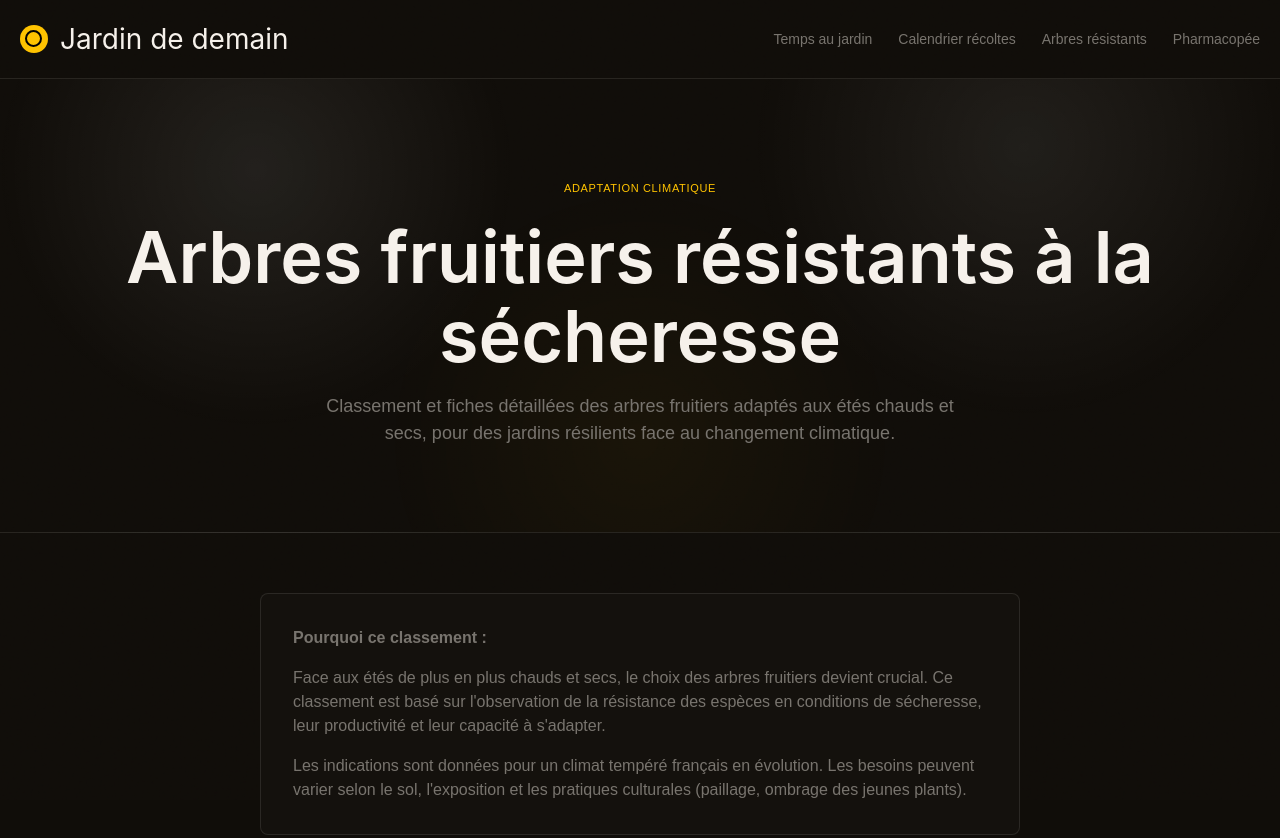
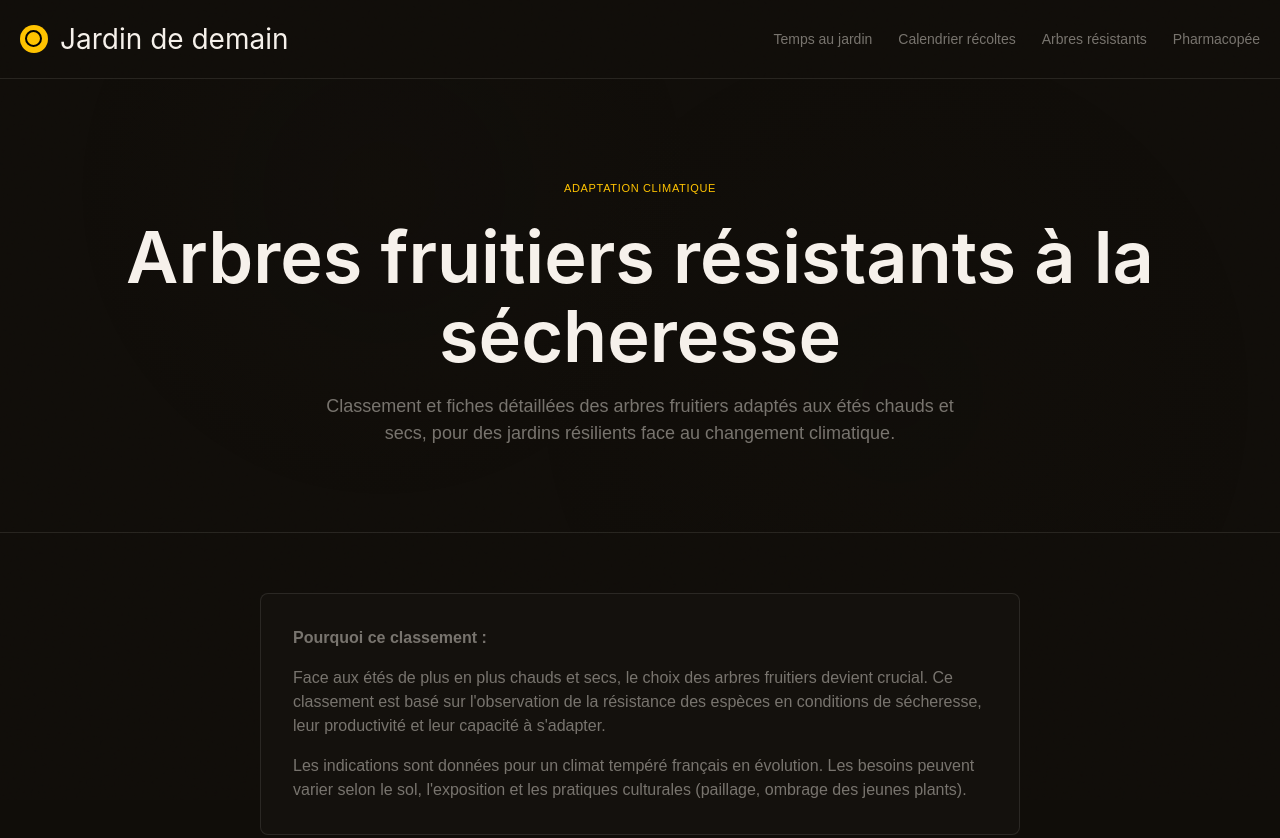
Before and after one commit to Lancoli/jardin-de-demain, a plain HTML site: page arbres-secheresse.html in a window 1280 px wide. Shown: the top 838 px of the page. Drawn offline with Linux system fonts and the light colour scheme.

Commit message:
refactor(hero): ♻️ simplifier gradients à 2 stops en oklch
Réduction des 3 gradients radiaux du hero à 2 stops maximum, avec delta de
lightness de 2% (20% → 18%, ≤ 8% selon T22). Ajout de l'interpolation
explicite 'in oklch' pour une transition harmonieuse dans l'espace de couleur
perceptuel.

Ticket: #352

```diff
--- a/arbres-secheresse.html
+++ b/arbres-secheresse.html
@@ -101,9 +101,8 @@
       padding: 90px 20px 85px;
       border-bottom: 1px solid var(--border);
       background:
-        radial-gradient(circle at 20% 20%, oklch(100% 0 var(--hue) / .08), transparent 24%),
-        radial-gradient(circle at 80% 15%, oklch(100% 0 var(--hue) / .07), transparent 25%),
-        radial-gradient(circle at 50% 80%, oklch(93% 0.28 var(--hue) / .04), transparent 35%);
+        radial-gradient(in oklch circle at 30% 25%, oklch(20% 0.01 var(--hue) / .12), transparent 32%),
+        radial-gradient(in oklch circle at 70% 70%, oklch(18% 0.01 var(--hue) / .08), transparent 38%);
     }
 
     .eyebrow {
```
Also changed, not shown: associations-plantes.html (+2 -3 lines), calendrier-recoltes.html (+2 -3 lines), calendrier-semis.html (+2 -3 lines), guide-paillage.html (+2 -3 lines), index.html (+2 -3 lines), plantes-nurses.html (+2 -3 lines), semis-arbres.html (+2 -3 lines), temps-au-jardin.html (+2 -3 lines).
